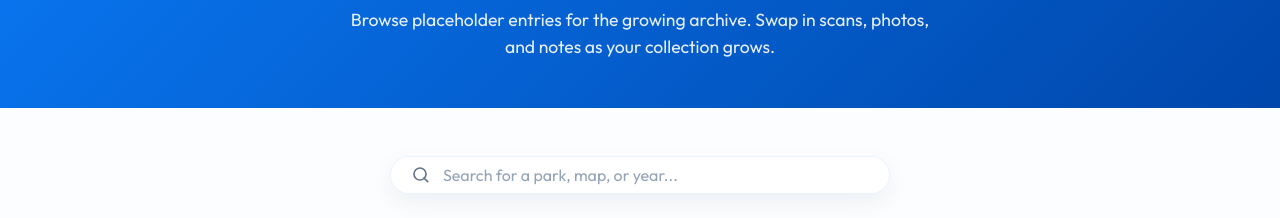
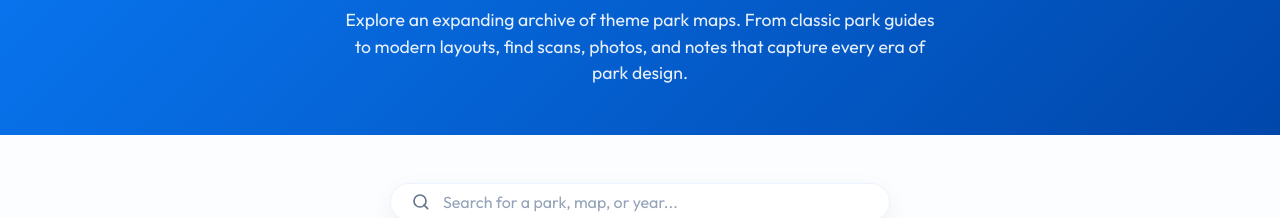
Before and after one commit to elljfb/themeparkmaps, an Eleventy site: page src/maps/index.njk in a window 1280 px wide. Shown: the part 203-421 px from the top of the page. Built offline with nearby package versions, Linux system fonts and the light colour scheme; Eleventy itself is replaced by a stand-in of ours; files that its build step writes are made by us from their sources.

Commit message:
feat: update maps page

```diff
--- a/src/maps/index.njk
+++ b/src/maps/index.njk
@@ -7,7 +7,7 @@ description: Browse theme park maps by park, year, and era.
 <section class="page-hero compact-hero">
   <div class="container">
     <h1>Maps Archive</h1>
-    <p>Browse placeholder entries for the growing archive. Swap in scans, photos, and notes as your collection grows.</p>
+    <p>Explore an expanding archive of theme park maps. From classic park guides to modern layouts, find scans, photos, and notes that capture every era of park design.</p>
   </div>
 </section>
 
```
